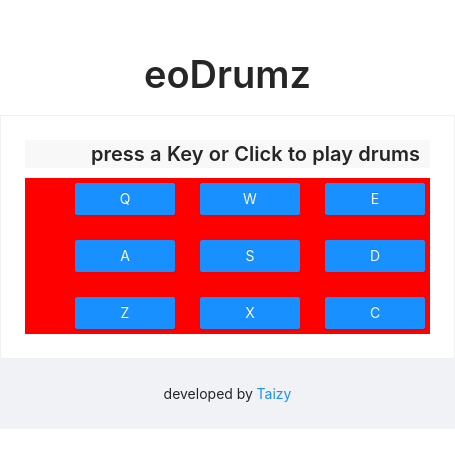
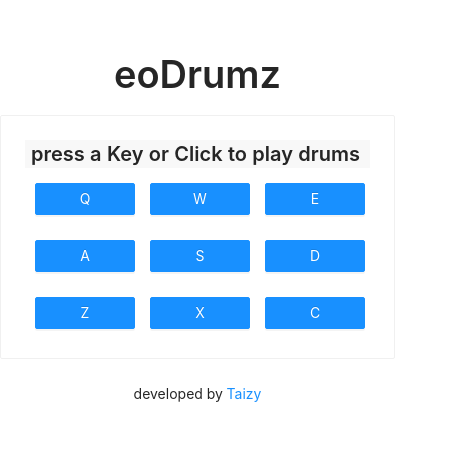
Before and after one commit to snrelghgub/drum-machine, a React (Create React App) app: page / in a window 390 px wide. Shown: the part 182-650 px from the top of the page, 455 px wide, since content can reach past the window. Built offline with nearby package versions, Linux system fonts and the light colour scheme.

Commit message:
refactor code, add css grid, flexbox & media query

```diff
--- a/src/App.css
+++ b/src/App.css
@@ -3,42 +3,26 @@
 }
 
 #drumpads-container{
-  background: red;
   font-size: 40px;
-  padding-left: 40px;
   display: grid;
   grid-template-columns: 1fr 1fr 1fr;
   grid-template-rows: 1fr 1fr 1fr;
-  grid-gap: 10px;
+  justify-items: center;
   row-gap: 15px;
- /*
- justify-items: center;
-  display: grid;
-  justify-items: center;
-  grid-template-columns: 100px 100px 100px;
-  grid-template-rows: 50px 50px 50px;
-  column-gap: 30px;
-  row-gap: 15px;*/
 }
 
 #wrapper{
-  max-width: 700px;
+  max-width: 600px;
   margin: auto;
-  /*
-  margin: 0;
-  position: absolute;
-  top: 50%;
-  left: 50%;
-  -ms-transform: translate(-50%, -50%);
-  transform: translate(-50%, -50%);
-  */
 }
 
-
-
-/*
 @media only screen and (max-device-width: 480px) {
   #wrapper{
-    width: 500px;
+    height: 600px;
   }
-}*/
+  #drum-machine{
+    display: flex;
+    align-items: center;
+    justify-content: center;
+  }
+}
--- a/src/App.js
+++ b/src/App.js
@@ -9,8 +9,6 @@ import { Layout } from 'antd';
 
 const { Footer, Header, Content } = Layout;
 const { Title } = Typography;
-
-
 
 const drumkit = [
   { id: "Q", soundType: "Heater-1", src: "https://s3.amazonaws.com/freecodecamp/drums/Heater-1.mp3" },
@@ -43,18 +41,18 @@ class App extends React.Component {
   render() {
     return (
       <Layout id="wrapper">
-        <Header style={{ backgroundColor: 'white'}}><Title style={{ textAlign: 'center'}}>eoDrumz</Title></Header>
-        <Content id="drum-machine">
-          <Card >
+        <Header style={{ backgroundColor: 'white' }}><Title className="title" style={{ textAlign: 'center' }}>eoDrumz</Title></Header>
+        <Content id="drum-machine" style={{ backgroundColor: 'white' }}>
+          <Card>
             <Display id="display" state={this.state.display} />
             <div id="drumpads-container">
-            {drumkit.map((x) =>
-              <DrumPad id={x.id} soundType={x.soundType} src={x.src} handleDisplay={this.handleDisplay} />
-            )}
+              {drumkit.map((x) =>
+                <DrumPad id={x.id} soundType={x.soundType} src={x.src} handleDisplay={this.handleDisplay} />
+              )}
             </div>
           </Card>
         </Content>
-        <Footer style={{ textAlign: 'center'}}>developed by <a target="blank" href="http://github.com/snrelghgub" id="github-link">Taizy</a></Footer>
+        <Footer style={{ textAlign: 'center', backgroundColor: 'white' }}>developed by <a target="blank" href="http://github.com/snrelghgub" id="github-link">Taizy</a></Footer>
       </Layout>
     );
   }
```
